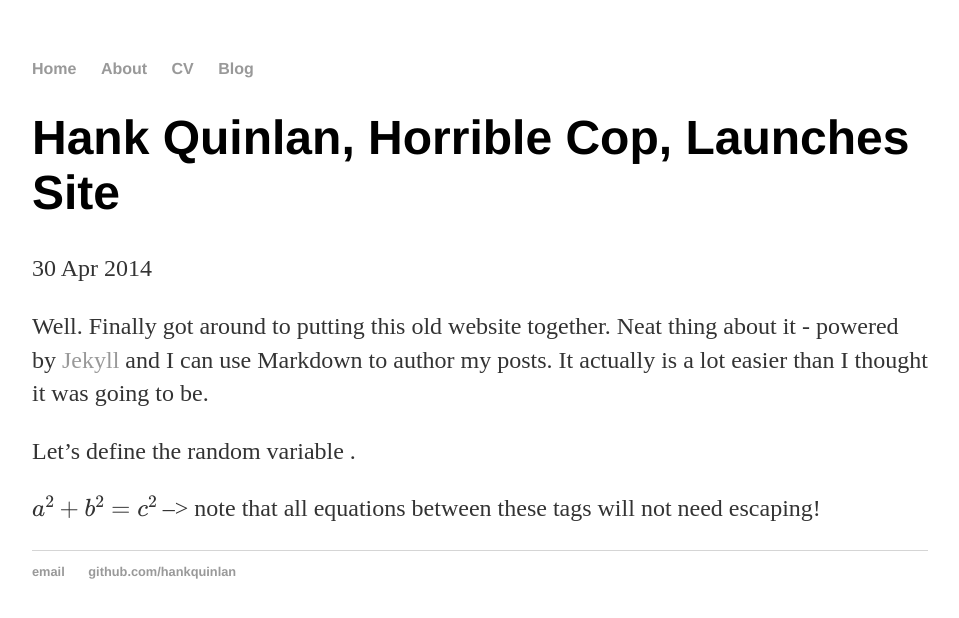
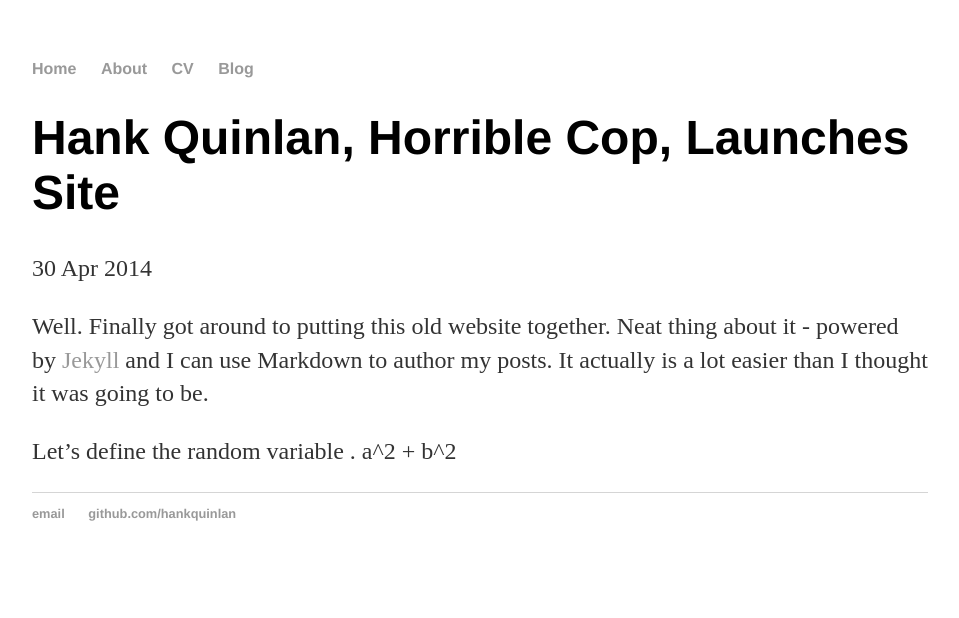
Before and after one commit to doriang102/doriang102.github.io, a Jekyll site: the page built from _posts/2014-04-30-hank-quinlan-site-launched.md, in a window 1280 px wide. Shown: the top 618 px of the page, without its empty margins (160-1119 px from the left). Built offline with Jekyll 4.4.1, drawn with Linux system fonts in a browser that asks for light colours; formulas are drawn with MathJax 3.

Commit message:
Update 2014-04-30-hank-quinlan-site-launched.md

```diff
--- a/_posts/2014-04-30-hank-quinlan-site-launched.md
+++ b/_posts/2014-04-30-hank-quinlan-site-launched.md
@@ -6,7 +6,4 @@ date: 2014-04-30
 
 Well. Finally got around to putting this old website together. Neat thing about it - powered by [Jekyll](http://jekyllrb.com) and I can use Markdown to author my posts. It actually is a lot easier than I thought it was going to be.
 
-Let's define the random variable .
-{% raw %}
-  $$a^2 + b^2 = c^2$$ --> note that all equations between these tags will not need escaping!
- {% endraw %}
+Let's define the random variable . a^2 + b^2
```
